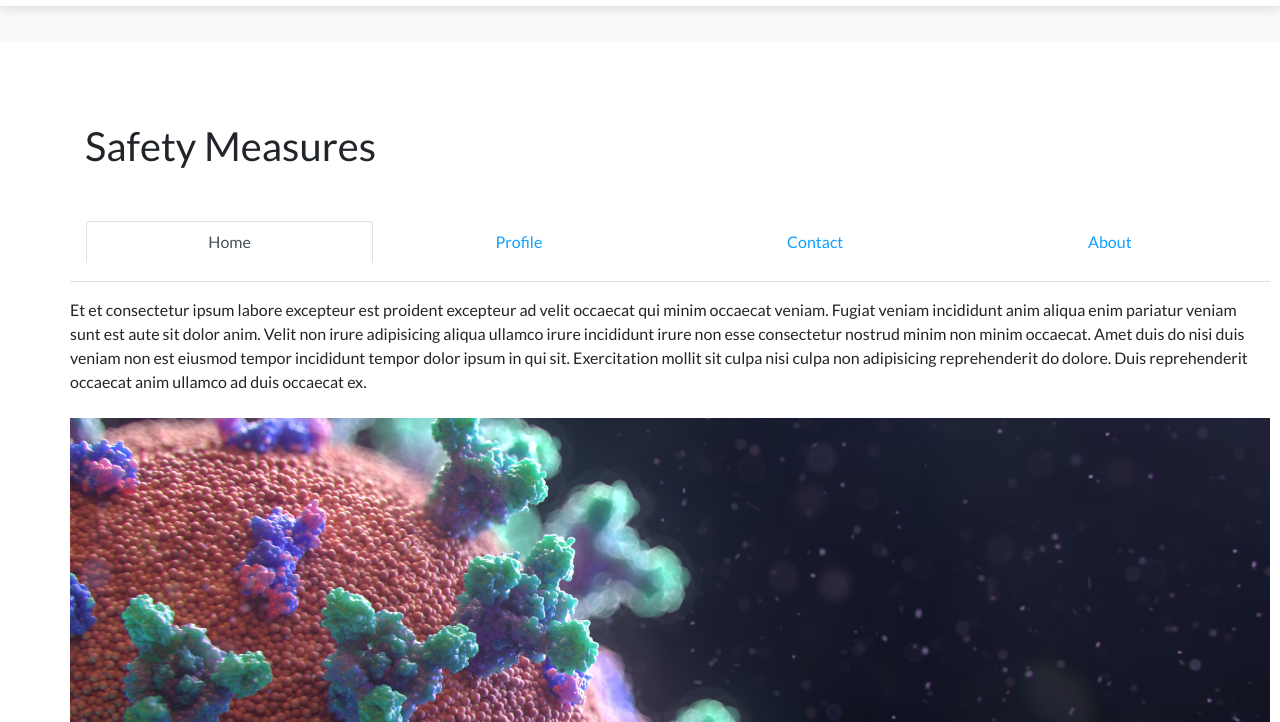
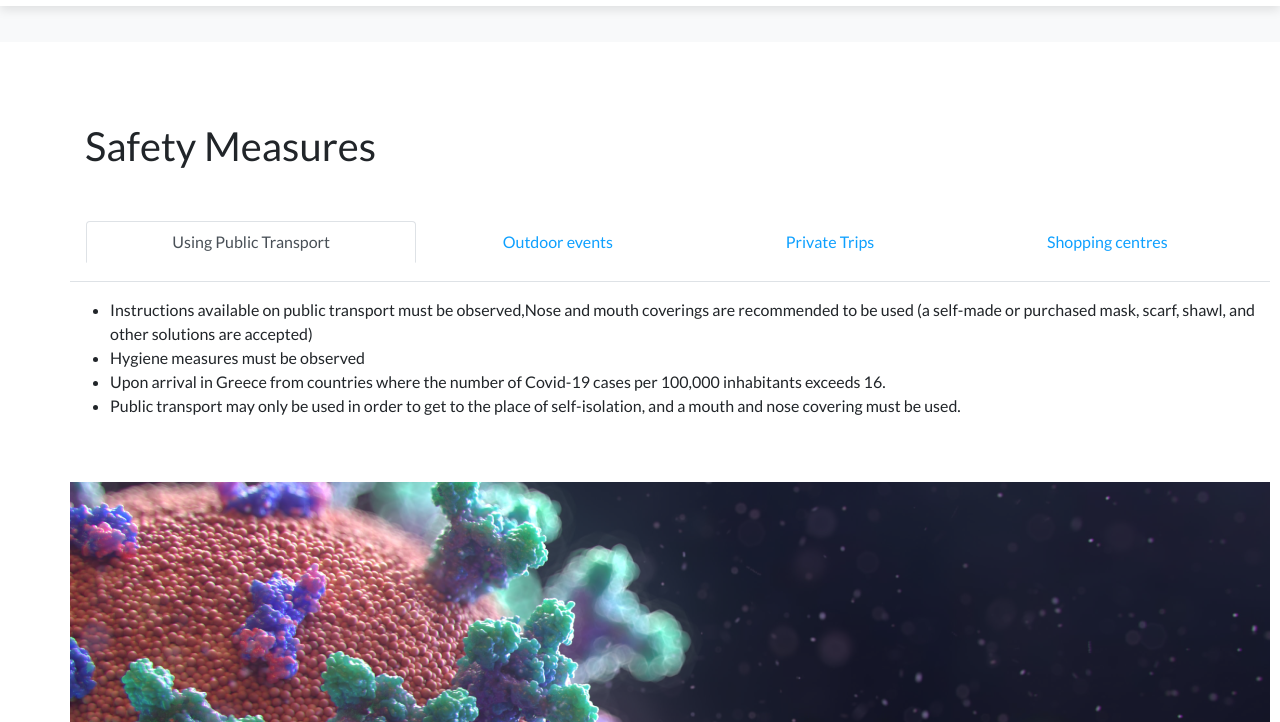
Before and after one commit to flopifer/Project, a plain HTML site: page safetymeasures.html in a window 1280 px wide. Shown: the part 78-800 px from the top of the page. Drawn offline with nearby package versions, Linux system fonts and the light colour scheme; files whose address does not match are found by name; a web font is replaced by a local one.

Commit message:
Add files via upload

```diff
--- a/safetymeasures.html
+++ b/safetymeasures.html
@@ -104,23 +104,28 @@
           <nav>
             <div class="nav nav-tabs nav-fill navbar" id="nav-tab" role="tablist">
               <a class="nav-item nav-link active" id="nav-home-tab" data-toggle="tab" href="#nav-home" role="tab"
-                aria-controls="nav-home" aria-selected="true">Home</a>
+                aria-controls="nav-home" aria-selected="true">Using Public Transport</a>
               <a class="nav-item nav-link" id="nav-profile-tab" data-toggle="tab" href="#nav-profile" role="tab"
-                aria-controls="nav-profile" aria-selected="false">Profile</a>
+                aria-controls="nav-profile" aria-selected="false">Outdoor events</a>
               <a class="nav-item nav-link" id="nav-contact-tab" data-toggle="tab" href="#nav-contact" role="tab"
-                aria-controls="nav-contact" aria-selected="false">Contact</a>
+                aria-controls="nav-contact" aria-selected="false">Private Trips</a>
               <a class="nav-item nav-link" id="nav-about-tab" data-toggle="tab" href="#nav-about" role="tab"
-                aria-controls="nav-about" aria-selected="false">About</a>
+                aria-controls="nav-about" aria-selected="false">Shopping centres</a>
             </div>
           </nav>
           <div class="tab-content py-3 px-3 px-sm-0 navbar" id="nav-tabContent">
             <div class="tab-pane fade show active" id="nav-home" role="tabpanel" aria-labelledby="nav-home-tab">
-              Et et consectetur ipsum labore excepteur est proident excepteur ad velit occaecat qui minim occaecat
-              veniam. Fugiat veniam incididunt anim aliqua enim pariatur veniam sunt est aute sit dolor anim. Velit non
-              irure adipisicing aliqua ullamco irure incididunt irure non esse consectetur nostrud minim non minim
-              occaecat. Amet duis do nisi duis veniam non est eiusmod tempor incididunt tempor dolor ipsum in qui sit.
-              Exercitation mollit sit culpa nisi culpa non adipisicing reprehenderit do dolore. Duis reprehenderit
-              occaecat anim ullamco ad duis occaecat ex.
+
+              <ul>
+                <li>Instructions available on public transport must be observed,Nose and mouth coverings are recommended to be
+                  used (a self-made or purchased mask, scarf, shawl, and other solutions are accepted)</li>
+                <li>Hygiene measures must
+                  be observed</li>
+                <li>Upon arrival in Greece from countries where the number of Covid-19 cases per 100,000
+                  inhabitants exceeds 16.</li>
+                <li>Public transport may only be used in order to get to the place of self-isolation,
+                  and a mouth and nose covering must be used.</li>
+              </ul>
 
               <br />
               <br />
@@ -128,12 +133,22 @@
 
             </div>
             <div class="tab-pane fade" id="nav-profile" role="tabpanel" aria-labelledby="nav-profile-tab">
-              Et et consectetur ipsum labore excepteur est proident excepteur ad velit occaecat qui minim occaecat
-              veniam. Fugiat veniam incididunt anim aliqua enim pariatur veniam sunt est aute sit dolor anim. Velit non
-              irure adipisicing aliqua ullamco irure incididunt irure non esse consectetur nostrud minim non minim
-              occaecat. Amet duis do nisi duis veniam non est eiusmod tempor incididunt tempor dolor ipsum in qui sit.
-              Exercitation mollit sit culpa nisi culpa non adipisicing reprehenderit do dolore. Duis reprehenderit
-              occaecat anim ullamco ad duis occaecat ex.
+
+              <ul>
+                <li>Events for up to 1000 persons may be organised, subject to physical
+                  distancing and epidemiological safety
+                  measures</li>
+                <li>Outdoor drive-in cinemas and concerts,
+                  during which the visitors stay in their cars, may be organised
+                  (regardless of the number of participants)</li>
+                <li>Open-air cinemas must close no later than
+                  2.00 pm</li>
+                <li>All owners or operators of playgrounds and
+                  outdoor gyms should consider how to put in place measures to support social distancing such as signs
+                  to remind users of the need for and adherence to social distancing in accordance with existing
+                  government guidance. In implementing measures, owners and operators should acknowledge that adults
+                  and children with certain conditions will find social distancing difficult.</li>
+              </ul>
 
               <br />
               <br />
@@ -141,24 +156,27 @@
 
             </div>
             <div class="tab-pane fade" id="nav-contact" role="tabpanel" aria-labelledby="nav-contact-tab">
-              Et et consectetur ipsum labore excepteur est proident excepteur ad velit occaecat qui minim occaecat
-              veniam. Fugiat veniam incididunt anim aliqua enim pariatur veniam sunt est aute sit dolor anim. Velit non
-              irure adipisicing aliqua ullamco irure incididunt irure non esse consectetur nostrud minim non minim
-              occaecat. Amet duis do nisi duis veniam non est eiusmod tempor incididunt tempor dolor ipsum in qui sit.
-              Exercitation mollit sit culpa nisi culpa non adipisicing reprehenderit do dolore. Duis reprehenderit
-              occaecat anim ullamco ad duis occaecat ex.
+              <ul>
+                <li>The need for the trip must be carefully considered.</li>
+                <li>International passenger transport services are carried out through airports, ports, by bus, and by rail to and from countries with fewer than 25 new cases of Covid-19 infections per 100,000 inhabitants over the course of the last two weeks (the list of countries is available on the CDC website)</li>
+                <li>14-day self-isolation must be observed after arriving in Greece from countries with more than 16 new cases of Covid-19 infection per 100,000 inhabitants over the course of the last two weeks (the list of countries is available on the CDC website)</li>
+                <li>14-day self-isolation must be observed after arriving in Greece from a country to which international passenger transport services are not carried out.</li>
+              </ul>
+
+
 
               <br />
               <br />
               <img src="/assets/img/staysafe-1200x400.png" alt="Italian Trulli">
             </div>
             <div class="tab-pane fade" id="nav-about" role="tabpanel" aria-labelledby="nav-about-tab">
-              Et et consectetur ipsum labore excepteur est proident excepteur ad velit occaecat qui minim occaecat
-              veniam. Fugiat veniam incididunt anim aliqua enim pariatur veniam sunt est aute sit dolor anim. Velit non
-              irure adipisicing aliqua ullamco irure incididunt irure non esse consectetur nostrud minim non minim
-              occaecat. Amet duis do nisi duis veniam non est eiusmod tempor incididunt tempor dolor ipsum in qui sit.
-              Exercitation mollit sit culpa nisi culpa non adipisicing reprehenderit do dolore. Duis reprehenderit
-              occaecat anim ullamco ad duis occaecat ex.
+              <ul>
+                <li>Signs with instructions on physical distancing and current safety measures must be displayed
+                  The number of visitors must be limited at the location of sale</li>
+                <li>Use of mask optional.</li>
+
+              </ul>
+
 
               <br />
               <br />
@@ -225,4 +243,5 @@
   <script src="node_modules/bootstrap/dist/js/bootstrap.min.js"></script>
 
 </body>
+
 </html>
```
